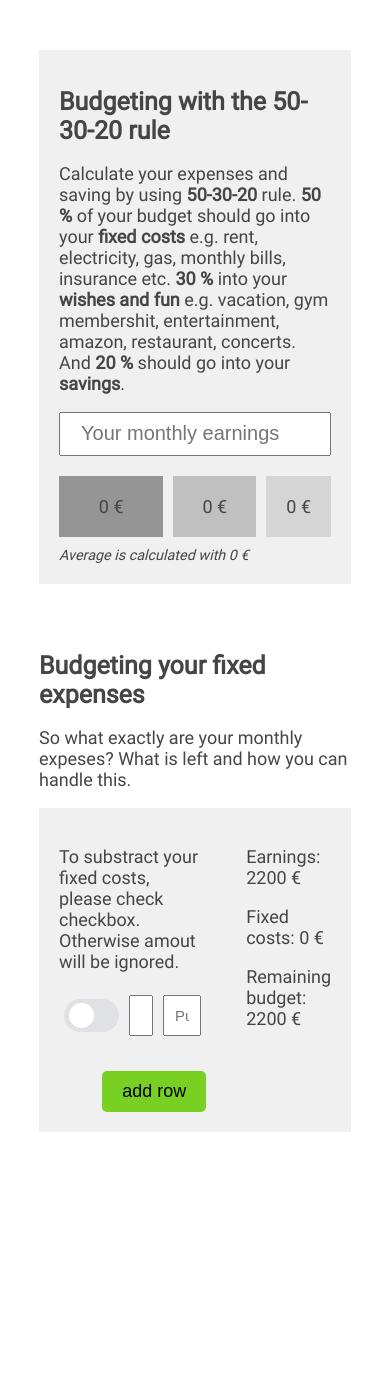
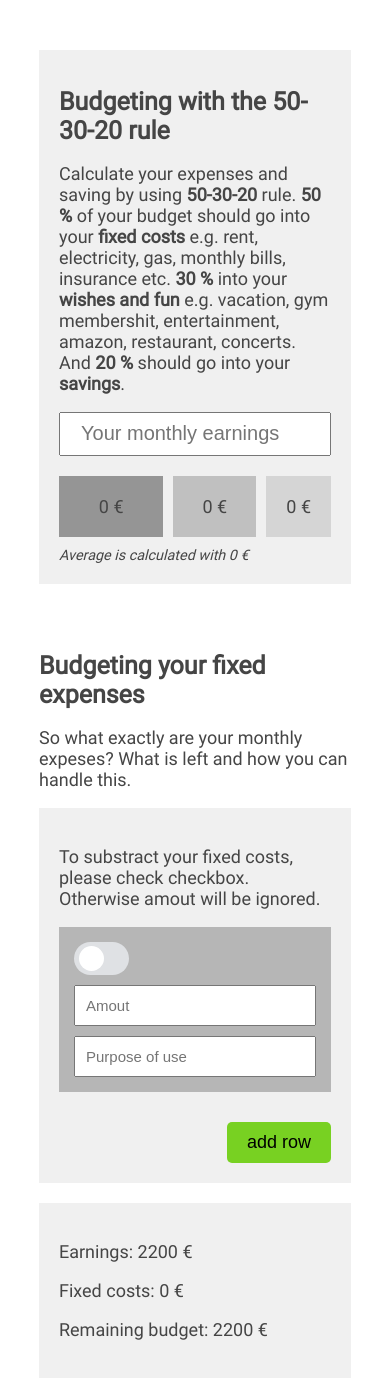
Before and after one commit to catlee1212/finance.manager, a React (Create React App) app: page / in a window 390 px wide. Before the commit the page ends 1132 px from the top, so only its background shows below. Built offline with nearby package versions, Linux system fonts and the light colour scheme.

Commit message:
Add media queries and some mobile styling.

```diff
--- a/src/css/style.css
+++ b/src/css/style.css
@@ -286,3 +286,47 @@ input[type="text"] {
 .checkboxWrapper .customCheckbox:checked:hover {
   background-color: var(--secondColor);
 }
+
+/***************************************
+ MediaQuery
+ ****************************************/
+
+/* Extra small devices (phones, 600px and down) */
+@media only screen and (max-width: 600px) {
+  .inputWrapper {
+    background-color: #b6b6b6;
+    margin-bottom: 20px;
+    padding: 10px;
+    flex-wrap: wrap;
+  }
+
+  .inputOuterContainer:nth-child(2),
+  .inputOuterContainer:nth-child(3) {
+    flex: auto;
+  }
+}
+
+/* Small devices (portrait tablets and large phones, 600px and up) */
+@media only screen and (min-width: 600px) {}
+
+/* Medium devices (landscape tablets, 768px and up) */
+@media only screen and (max-width: 768px) {
+  .halfRowWrapper {
+    flex-wrap: wrap;
+  }
+
+  .halfRow:first-child,
+  .halfRow:nth-child(2) {
+    flex: 0 0 100%;
+  }
+
+  .halfRow:nth-child(2) {
+    margin-top: 20px;
+  }
+}
+
+/* Large devices (laptops/desktops, 992px and up) */
+@media only screen and (min-width: 992px) {}
+
+/* Extra large devices (large laptops and desktops, 1200px and up) */
+@media only screen and (min-width: 1200px) {}
```
